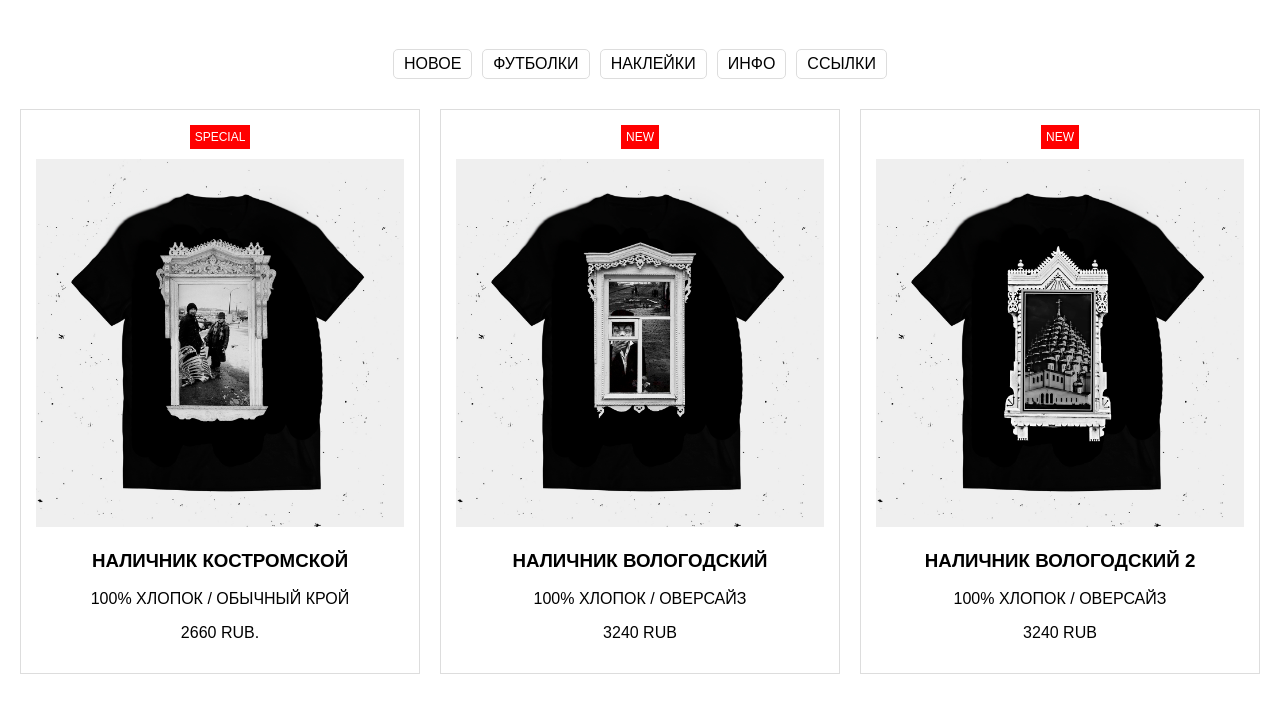
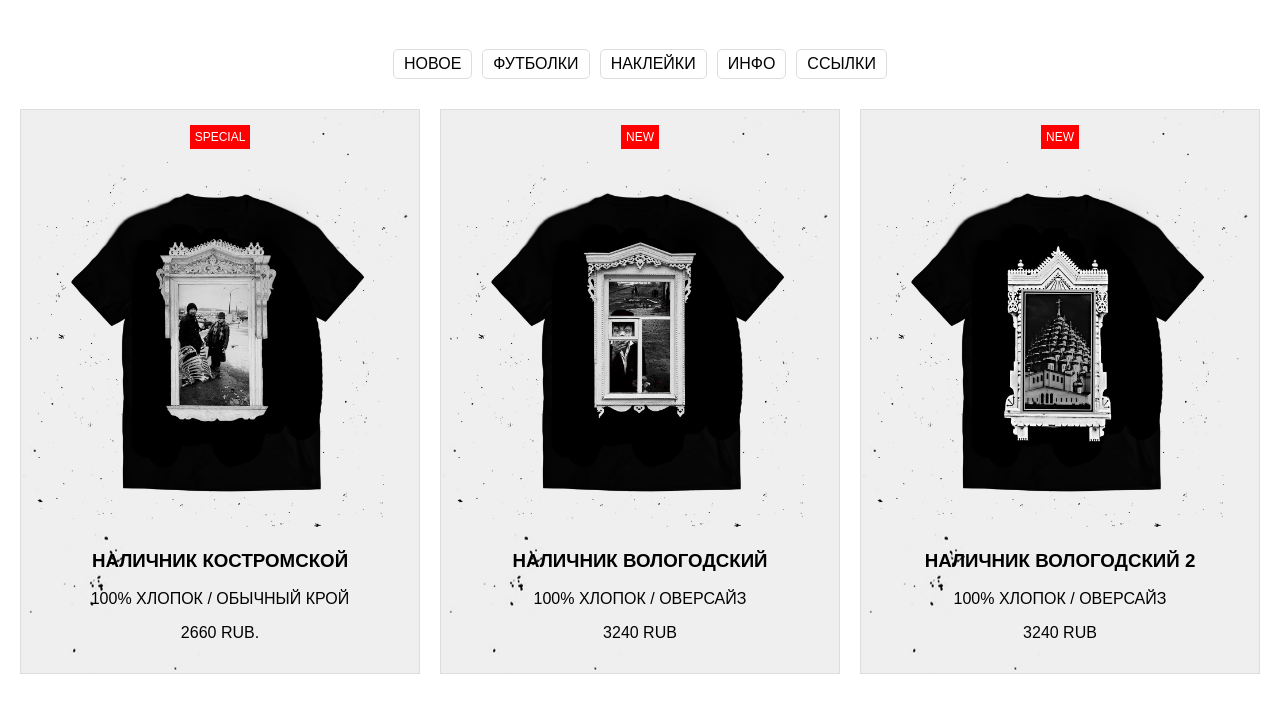
Before and after one commit to SATANHUSSEIN88/mawebsite, a plain HTML site: page index.html in a window 1280 px wide. Shown: the part 81-794 px from the top of the page. Drawn offline with Linux system fonts and the light colour scheme.

Commit message:
Update index.html

```diff
--- a/index.html
+++ b/index.html
@@ -41,7 +41,7 @@
         .product-card {
             border: 1px solid #ddd;
             padding: 15px;
-            background: url('background.jpg');
+            background: url('back.jpg');
             text-align: center;
         }
         .product-card img {
```
